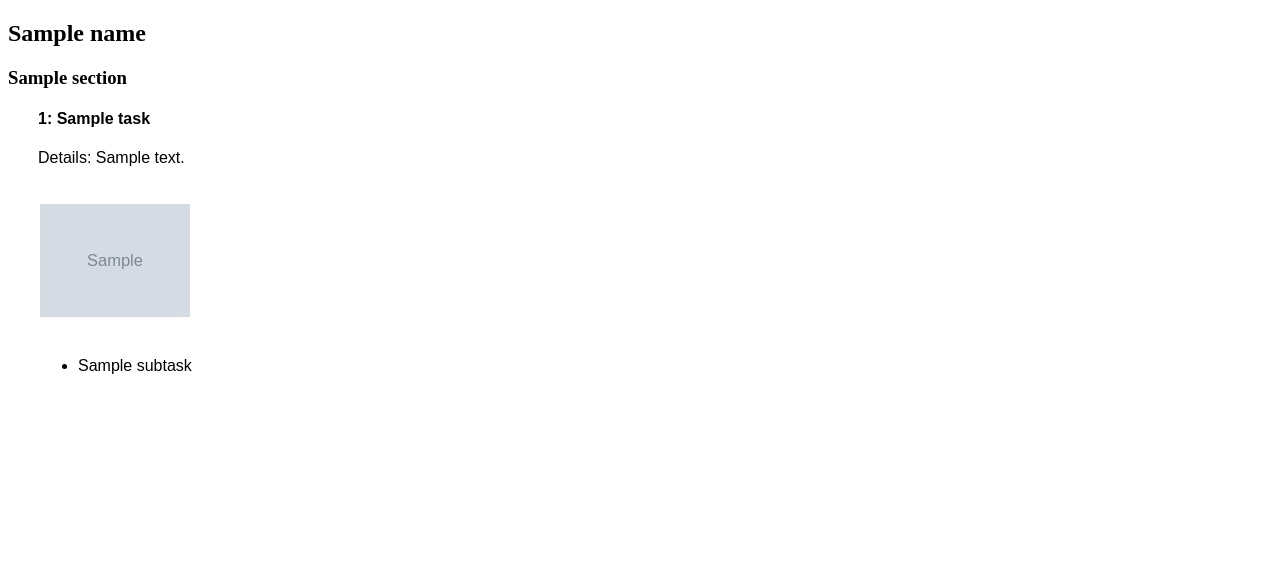
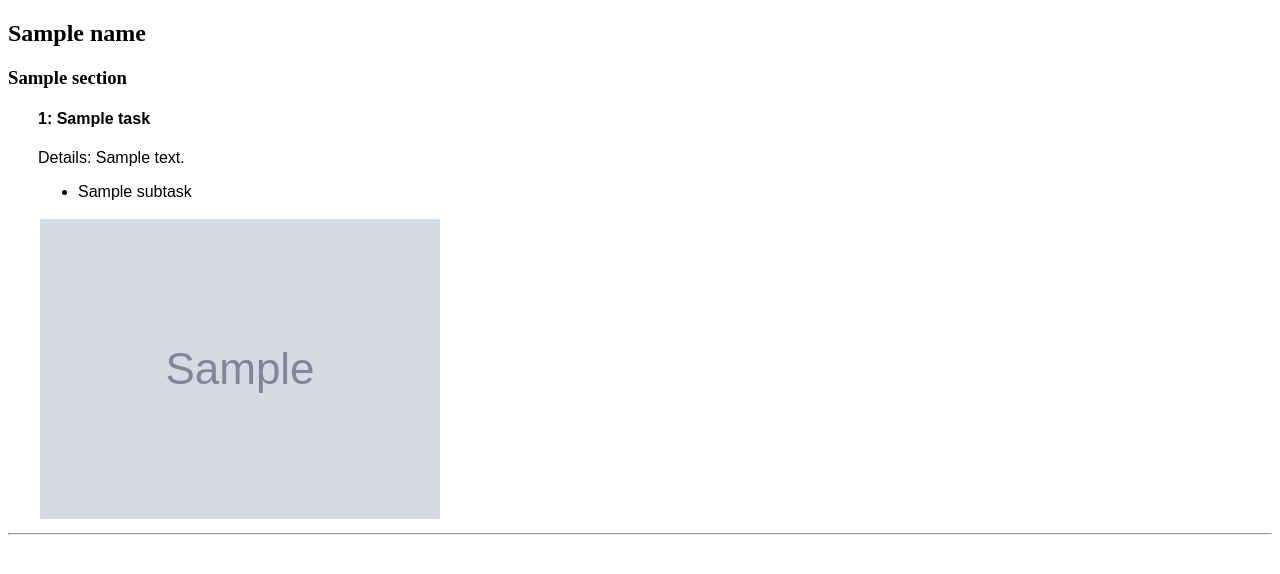
Before and after one commit to abaevbog/pdfer, a Flask app: template app/templates/checklist.html in a window 1280 px wide. Shown: the top 574 px of the page. Run offline with Flask 2, Linux system fonts and the light colour scheme; the template is opened without the code that fills it: most values are stand-ins (such as "Sample title", 1, 10 or a date in 2020); grey boxes marked "Sample" are stand-in pictures.

Commit message:
just render template for checklist

```diff
--- a/app/templates/checklist.html
+++ b/app/templates/checklist.html
@@ -46,8 +46,8 @@
 
         .flexBox {
             display: flex;
-            justify-content: start;
-            align-items: start;
+            /* justify-content: space-around;
+            align-items: center; */
             flex-wrap: wrap;
         }
 
@@ -57,9 +57,8 @@
 
         .pic {
             padding: 2px;
-            object-fit: contain;
-            width: 150px;
-            height: 150px;
+            max-width: 550px;
+            max-height: 550px;
         }
     </style>
     <meta name="pdfkit-orientation" content="Landscape">
@@ -80,14 +79,6 @@
                     <p>Details: {{task.details}}</p>
                 {%endif%}
 
-                <div class="flexBox">
-                    {% for photo in task.photos %}
-                        <a href="{{photo.original_url}}" target="_blank">
-                            <img class="pic" src="{{photo.thumbnail}}">
-                        </a>
-                    {% endfor %}
-                </div>
-
                 <ul>
                     {% for subtask in task.sub_tasks %}
                         {% if subtask.label != ""  %}
@@ -107,10 +98,17 @@
 
                 {% endfor %}
                 </ul>
+                <div class="flexBox">
+                    {% for photo in task.photos %}
+                    <div>
+                        <img class="pic" src="{{photo.original_url}}">
+                    </div>
+                    {% endfor %}
+                </div>
             </div>
 
         {% endfor %}
-    <br>
+    <hr>
     {% endfor %}
 
 </body>
--- a/app/templates/proposal.html
+++ b/app/templates/proposal.html
@@ -49,8 +49,6 @@
             justify-content: center;
             align-items: center;
             flex-wrap: wrap;
-            display: -webkit-box;
-            -webkit-box-pack: center;
         }
 
         .textCenter {
```
Also changed, not shown: app/checklist.py (+1 -7 lines), 1 other file.
